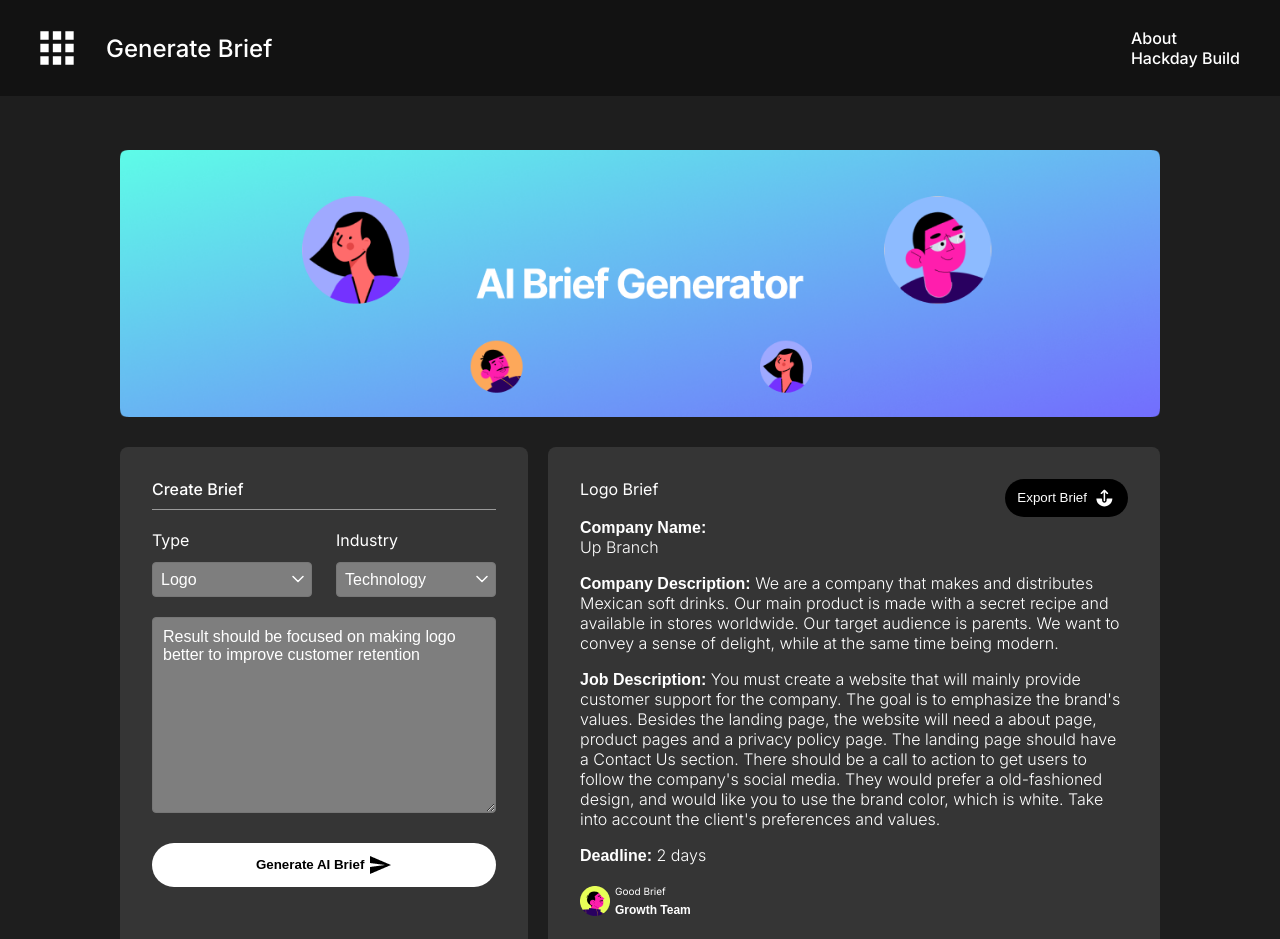
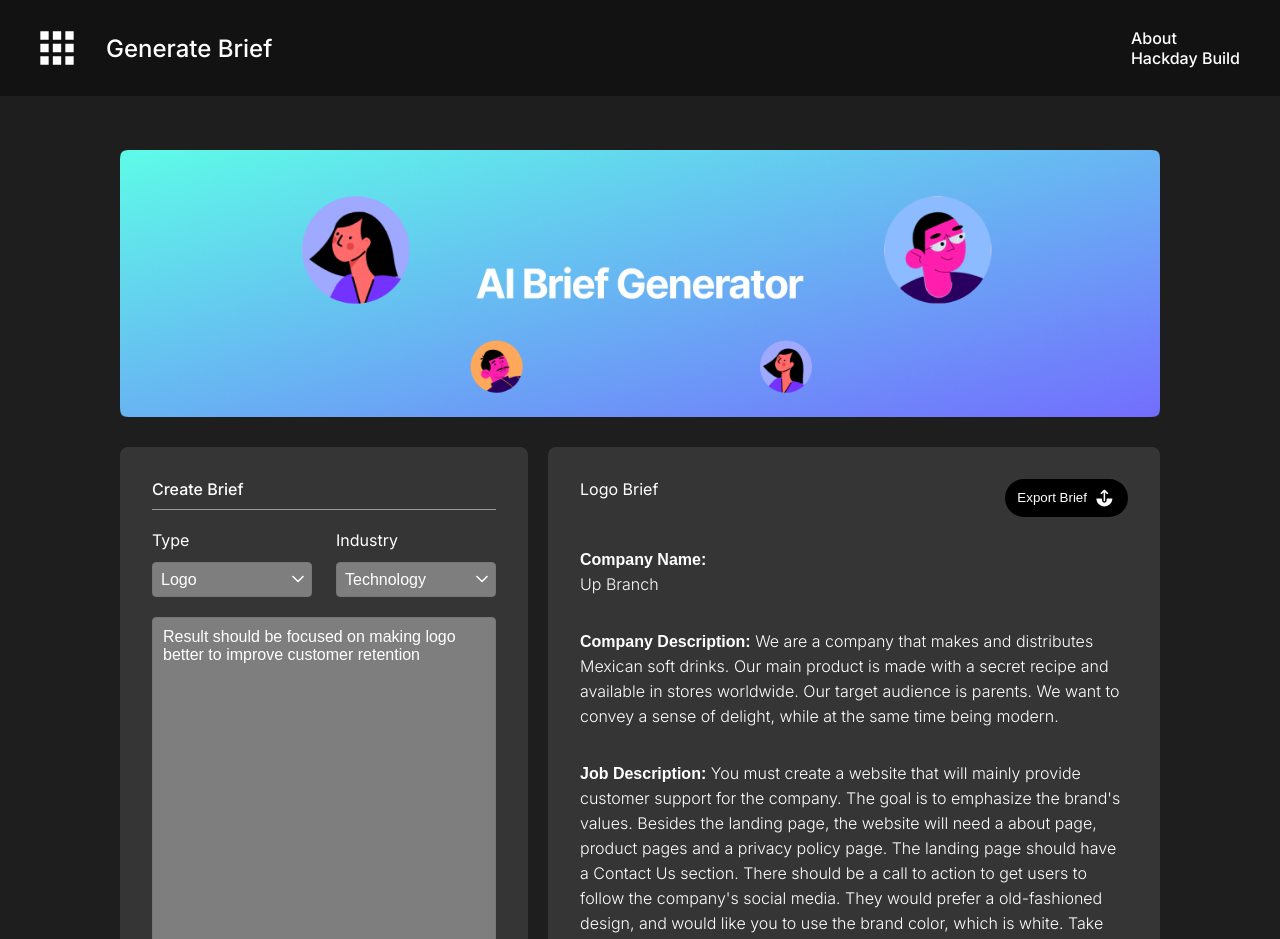
Before and after one commit to growth-code-community/brief-generator-ui-service, a Nuxt app: page / in a window 1280 px wide. Shown: the top 939 px of the page. Built offline with nearby package versions, Linux system fonts and the light colour scheme.

Commit message:
added space to the text in the brief

```diff
--- a/components/Brief.vue
+++ b/components/Brief.vue
@@ -7,7 +7,7 @@
         <img src="@/assets/icons/export.svg" alt="" />
       </button>
     </div>
-    <div class="container">
+    <div class="container mt-3">
       <p>
         <b>Company Name:</b> <br />
         Up Branch
@@ -39,7 +39,7 @@
       </p>
     </div>
 
-    <div class="profile mt-2">
+    <div class="profile mt-3">
       <img src="@/assets/images/profile.png" alt="" />
       <div class="content">
         <p class="font-size-10">Good Brief</p>
@@ -87,11 +87,12 @@ export default {};
   display: flex;
   flex-direction: column;
   align-items: stretch;
-  gap: 16px;
+  gap: 32px;
 }
 
 .brief .container p {
   font-weight: 300 !important;
+  line-height: 25px;
 }
 
 .brief .profile {
```
